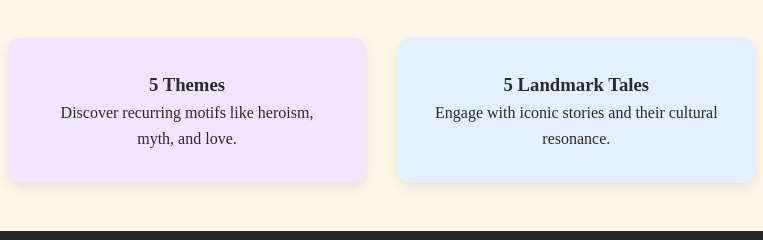
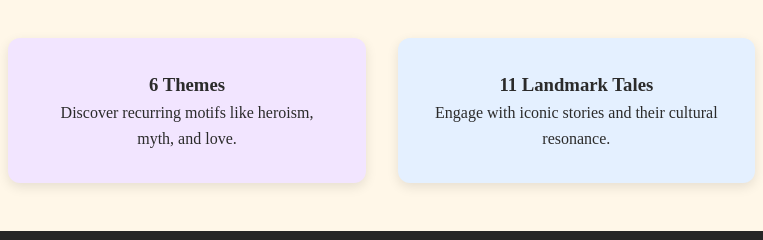
Before and after one commit to Crownico/Mapping-Chinese-Folktales, a plain HTML site: page index.html in a window 1280 px wide. Shown: the part 872-1112 px from the top of the page, 453-1216 px from the left. Drawn offline with Linux system fonts and the light colour scheme.

Commit message:
更改首页数字

```diff
--- a/index.html
+++ b/index.html
@@ -51,11 +51,11 @@
                 <p>Explore how geography influences storytelling across provinces.</p>
             </div>
             <div class="highlight-card">
-                <h3>5 Themes</h3>
+                <h3>6 Themes</h3>
                 <p>Discover recurring motifs like heroism, myth, and love.</p>
             </div>
             <div class="highlight-card">
-                <h3>5 Landmark Tales</h3>
+                <h3>11 Landmark Tales</h3>
                 <p>Engage with iconic stories and their cultural resonance.</p>
             </div>
         </section>
```
